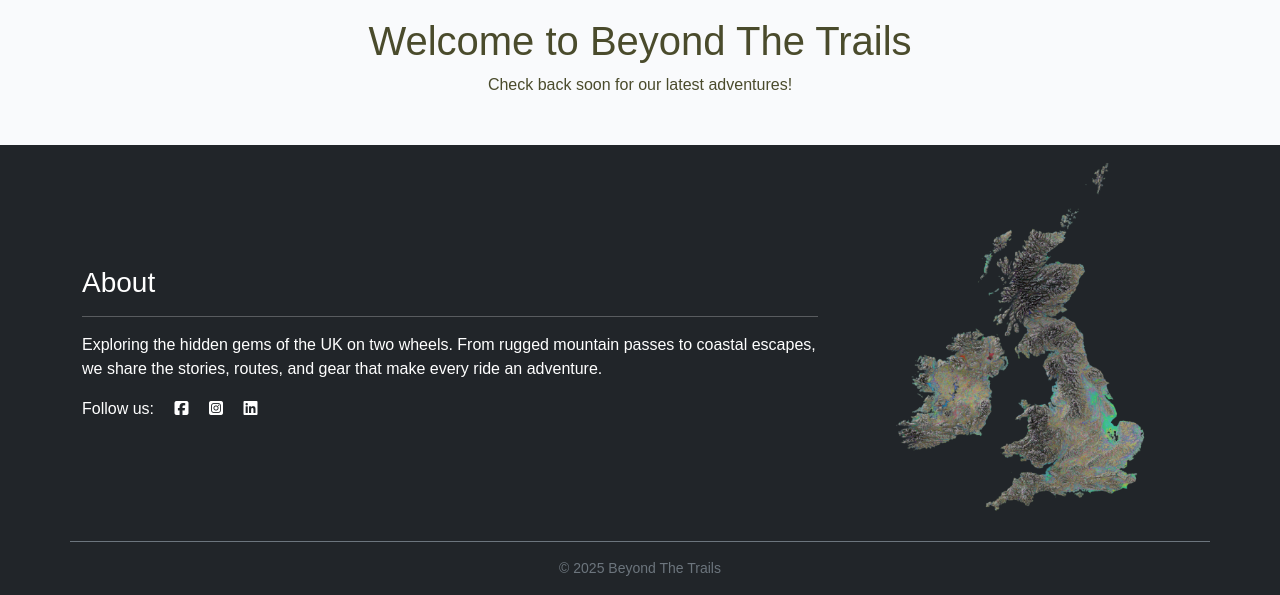
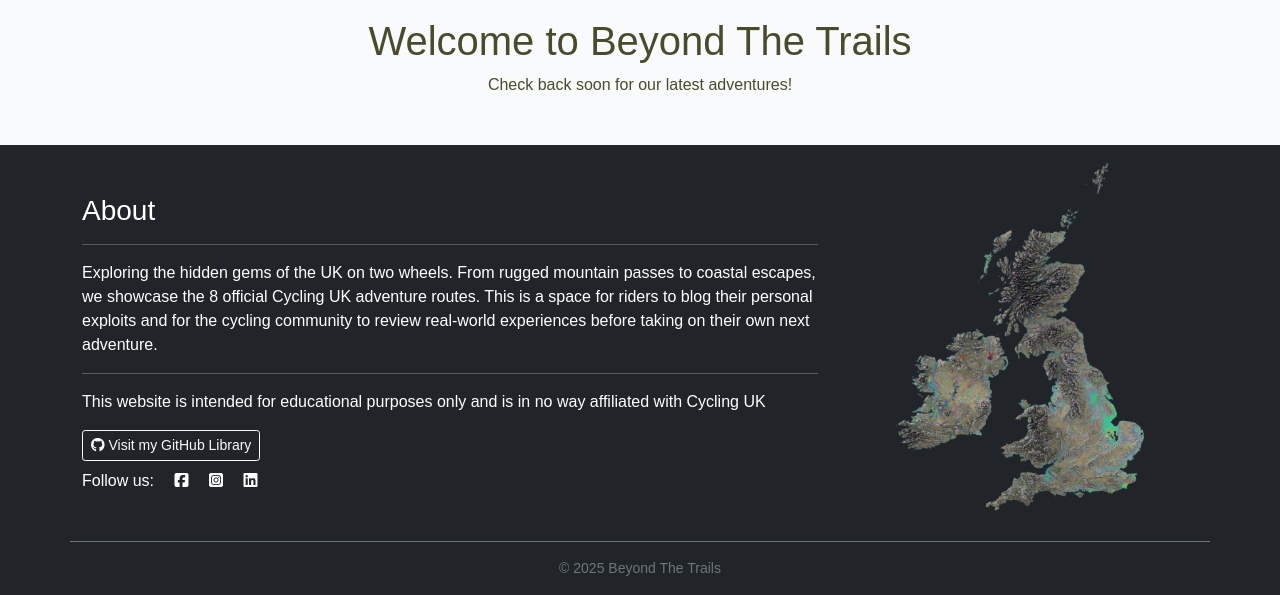
Before and after one commit to Darren-Longhurst/beyond-the-trails-mp3, a Django app: page / in a window 1280 px wide. Shown: the part 1036-1631 px from the top of the page. Run offline with Django 4.2, Linux system fonts and the light colour scheme; data that the repository does not hold is empty; some web fonts are replaced.

Commit message:
Include Github library button to footer

```diff
--- a/beyondtrail/settings.py
+++ b/beyondtrail/settings.py
@@ -41,7 +41,7 @@ SECRET_KEY = os.environ.get("SECRET_KEY")
 
 
 # SECURITY WARNING: don't run with debug turned on in production!
-DEBUG = True
+DEBUG = False
 
 ALLOWED_HOSTS = ['.herokuapp.com', '127.0.0.1']
 
--- a/templates/base.html
+++ b/templates/base.html
@@ -108,8 +108,16 @@
                 <div class="col-md-8">
                     <h3 class="mt-2 text-white">About</h3>
                     <hr class="border-light"> <p class="text-white">Exploring the hidden gems of the UK on two wheels.
-                    From rugged mountain passes to coastal escapes, we share the
-                    stories, routes, and gear that make every ride an adventure.</p>
+                        From rugged mountain passes to coastal escapes, we showcase the 8 official Cycling UK adventure routes.
+                        This is a space for riders to blog their personal exploits and for the cycling community to review real-world experiences before taking on their own next adventure.</p>
+                         <hr class="border-light">
+                         <p class="text-white">This website is intended for educational purposes only and is in no way affiliated with Cycling UK</p>
+                         <a href="https://github.com/Darren-Longhurst?tab=repositories"
+   target="_blank"
+   rel="noopener noreferrer"
+   class="btn btn-outline-light btn-sm github-btn mb-2">
+   <i class="fa-brands fa-github"></i> Visit my GitHub Library
+</a>
                     <p class="mb-0">Follow us:
                     <a href="https://www.facebook.com" target="_blank" rel="noopener"
    class="text-white text-decoration-none ms-3" aria-label="Facebook">
```
